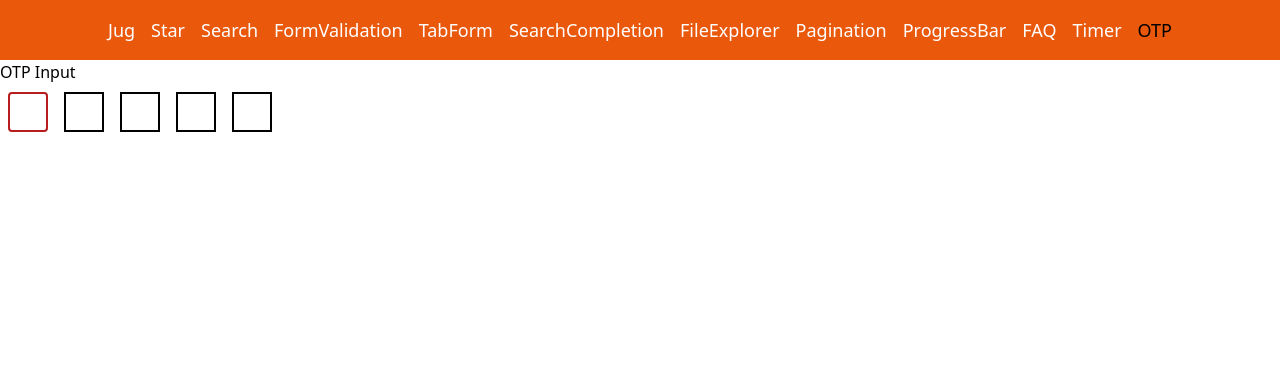
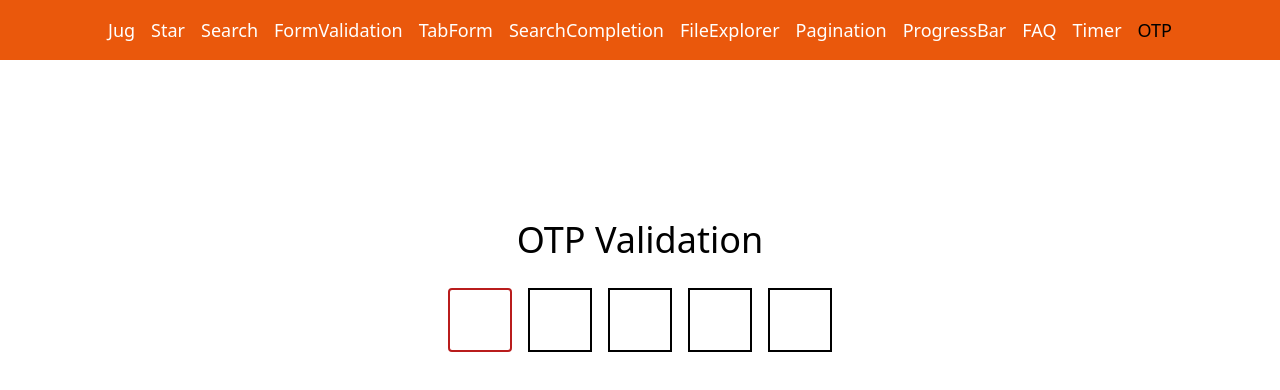
Before and after one commit to Suvo-Ghosh/machine-coding, a React (Vite) app: page /otp in a window 1280 px wide. Shown: the top 390 px of the page. Built offline with nearby package versions, Linux system fonts and the light colour scheme.

Commit message:
refactor OTP component

```diff
--- a/src/component_OTP/OTP.jsx
+++ b/src/component_OTP/OTP.jsx
@@ -26,10 +26,10 @@ function OTP() {
 
 
     return (
-        <>
-            <div>OTP Input</div>
+        <div className="text-center">
+            <div className='text-4xl mt-40 mb-5'>OTP Validation</div>
             {inputArr.map((input, index) => {
-                return <input className='otp-input border-2 outline-red-700 border-black w-10 m-2 h-10 text-[25px] text-center'
+                return <input className='otp-input border-2 outline-red-700 border-black w-16 m-2 h-16 text-[35px] text-center'
                     key={index} type="text"
                     ref={(input) => (refArr.current[index] = input)}
                     onChange={(e) => handleChange(e.target.value, index)}
@@ -39,7 +39,7 @@ function OTP() {
             {/* {Array.from({ length: OTP_DIGITS }, () => {
                 return <div className="">Hii</div>
             })} */}
-        </>
+        </div>
     )
 }
 
```
